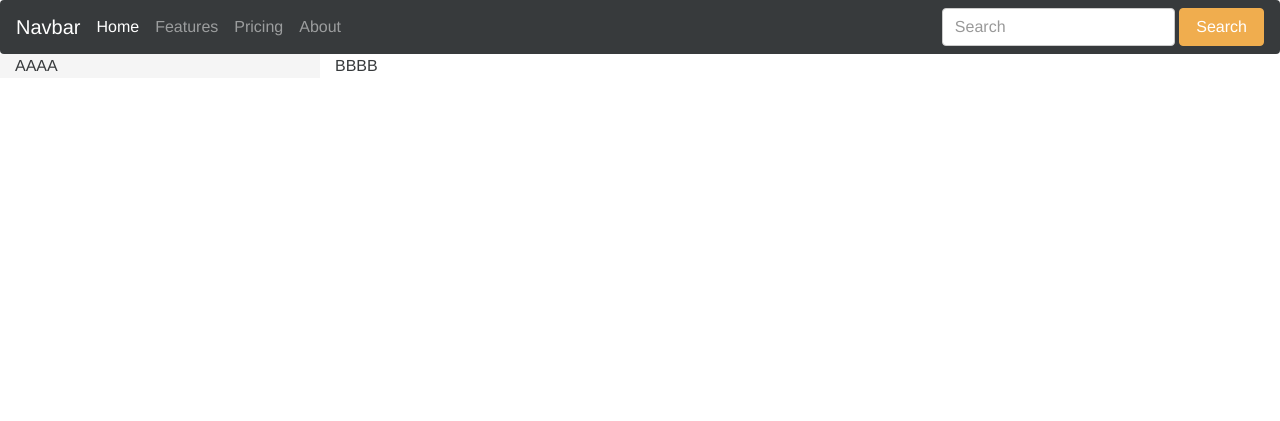
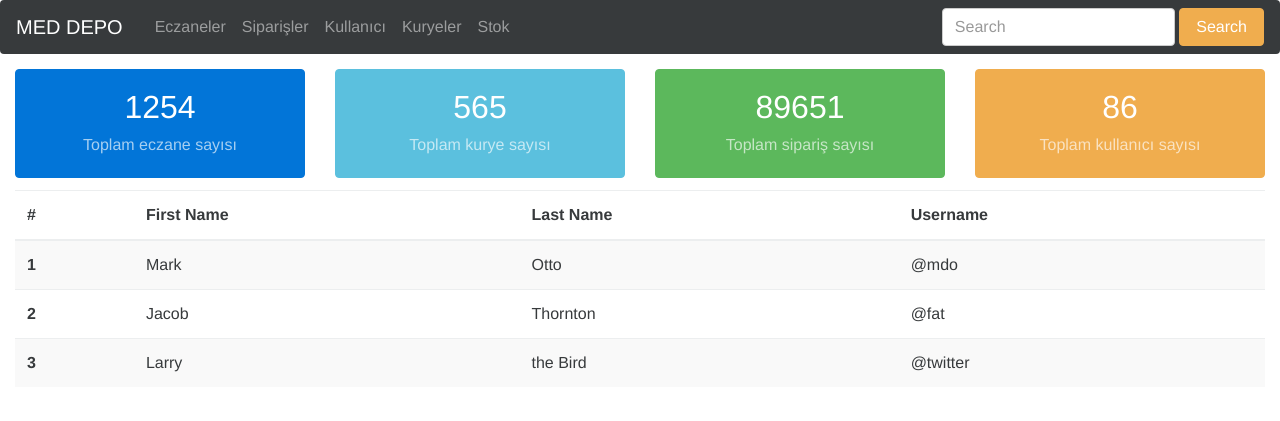
Before and after one commit to EzgiSarac/bootstrap-training, a plain HTML site: page index.html in a window 1280 px wide. Drawn offline with Linux system fonts and the light colour scheme.

Commit message:
Anasayfa layout'u yapildi

```diff
--- a/assets/css/style.css
+++ b/assets/css/style.css
@@ -1,4 +1,22 @@
 .ba-sidebar{
 	background-color: #F5F5F5;
+	padding-top: 15px;
+  /*
+	bottom: 0;
+	top: 54px;
+	position: fixed;
+	display: block;
+*/
+}
 
+.ba-content{
+	padding-top: 15px;
+	padding-bottom: 15px;
+  /*	padding-left: 350px;  */
 }
+
+.ba-container-fluid{
+
+ 			padding-top: 15px;
+ 			padding-bottom: 15px;
+ }
--- a/index.html
+++ b/index.html
@@ -2,7 +2,7 @@
 <html>
 <head>
 	<title></title>
-
+	<meta charset="utf-8" />
 	<link rel="stylesheet" type="text/css" href="bower_components/bootstrap/dist/css/bootstrap.min.css">
 	<link rel="stylesheet" type="text/css" href="assets/css/style.css">
 
@@ -12,19 +12,25 @@
 <body>
 	<nav class="navbar navbar-dark bg-inverse">
 
-		<a class="navbar-brand" href="#">Navbar</a>
+		<a class="navbar-brand" href="#">MED DEPO</a>
 		<ul class="nav navbar-nav">
 			<li class="nav-item active">
-				<a class="nav-link" href="#">Home <span class="sr-only">(current)</span></a>
+				<a class="sr-only" href="#">Anasayfa <span class="sr-only">(current)</span></a>
 			</li>
 			<li class="nav-item">
-				<a class="nav-link" href="#">Features</a>
+				<a class="nav-link" href="#">Eczaneler</a>
 			</li>
 			<li class="nav-item">
-				<a class="nav-link" href="#">Pricing</a>
+				<a class="nav-link" href="#">Siparişler</a>
 			</li>
 			<li class="nav-item">
-				<a class="nav-link" href="#">About</a>
+				<a class="nav-link" href="#">Kullanıcı</a>
+			</li>
+			<li class="nav-item">
+				<a class="nav-link" href="#" data-toggle="modal" data-target="#batest">Kuryeler</a>
+			</li>
+			<li class="nav-item">
+				<a class="nav-link" href="#" data-toggle="modal" data-target="#batest">Stok</a>
 			</li>
 		</ul>
 		<form class="form-inline pull-xs-right">
@@ -35,12 +41,79 @@
 
 	</nav>
 
+	<div class="container-fluid ba-container-fluid">
+		<div class="row">
+			<div class="col-lg-3"><div class="card card-inverse card-primary text-xs-center">
+				<div class="card-block">
+					<blockquote class="card-blockquote">
+						<h2>1254</h2>
+						<footer>Toplam eczane sayısı</footer>
+					</blockquote>
+				</div>
+			</div></div>
+			<div class="col-lg-3"><div class="card card-inverse card-info text-xs-center">
+				<div class="card-block">
+					<blockquote class="card-blockquote">
+						<h2>565</h2>
+						<footer>Toplam kurye sayısı</footer>
+					</blockquote>
+				</div>
+			</div></div>
+			<div class="col-lg-3"><div class="card card-inverse card-success text-xs-center">
+				<div class="card-block">
+					<blockquote class="card-blockquote">
+						<h2>89651</h2>
+						<footer>Toplam sipariş sayısı</footer>
+					</blockquote>
+				</div>
+			</div></div>
+			<div class="col-lg-3"><div class="card card-inverse card-warning text-xs-center">
+				<div class="card-block">
+					<blockquote class="card-blockquote">
+						<h2>86</h2>
+						<footer>Toplam kullanıcı sayısı</footer>
+					</blockquote>
+				</div>
+			</div></div>
+		</div>
 
-	<div class="container-fluid">
 		<div class="row">
-			<div class="col-xs-3 ba-sidebar">AAAA</div>
-			<div class="col-xs-9">BBBB</div>
+			<div class="col-lg-12">
+				<table class="table table-striped">
+					<thead>
+						<tr>
+							<th>#</th>
+							<th>First Name</th>
+							<th>Last Name</th>
+							<th>Username</th>
+						</tr>
+					</thead>
+					<tbody>
+						<tr>
+							<th scope="row">1</th>
+							<td>Mark</td>
+							<td>Otto</td>
+							<td>@mdo</td>
+						</tr>
+						<tr>
+							<th scope="row">2</th>
+							<td>Jacob</td>
+							<td>Thornton</td>
+							<td>@fat</td>
+						</tr>
+						<tr>
+							<th scope="row">3</th>
+							<td>Larry</td>
+							<td>the Bird</td>
+							<td>@twitter</td>
+						</tr>
+					</tbody>
+				</table>
+			</div>
 		</div>
-	</div>
-</body>
-</html>
+
+
+
+
+	</body>
+	</html>
```
Also changed, not shown: siparisler.html (added).
